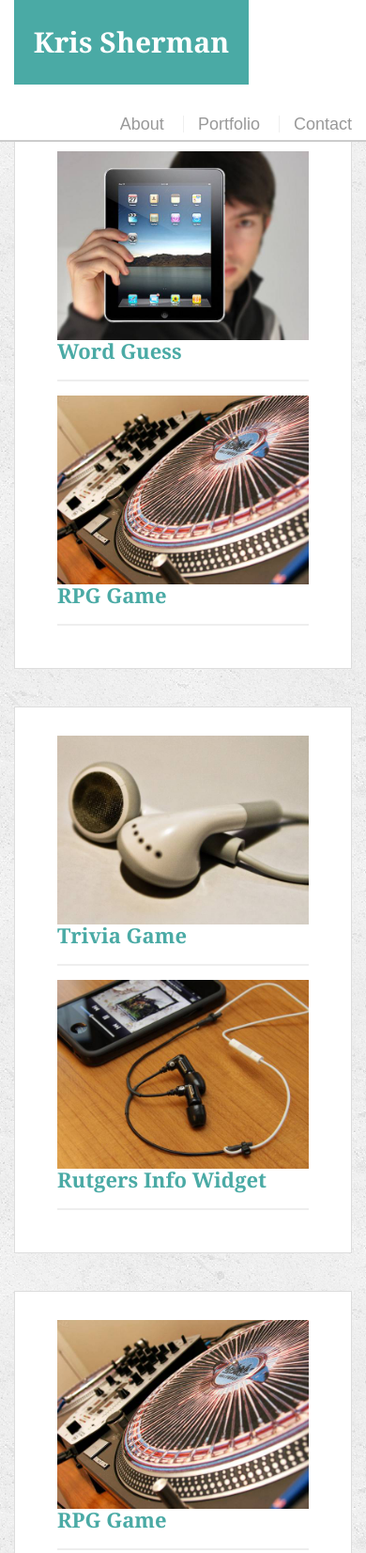
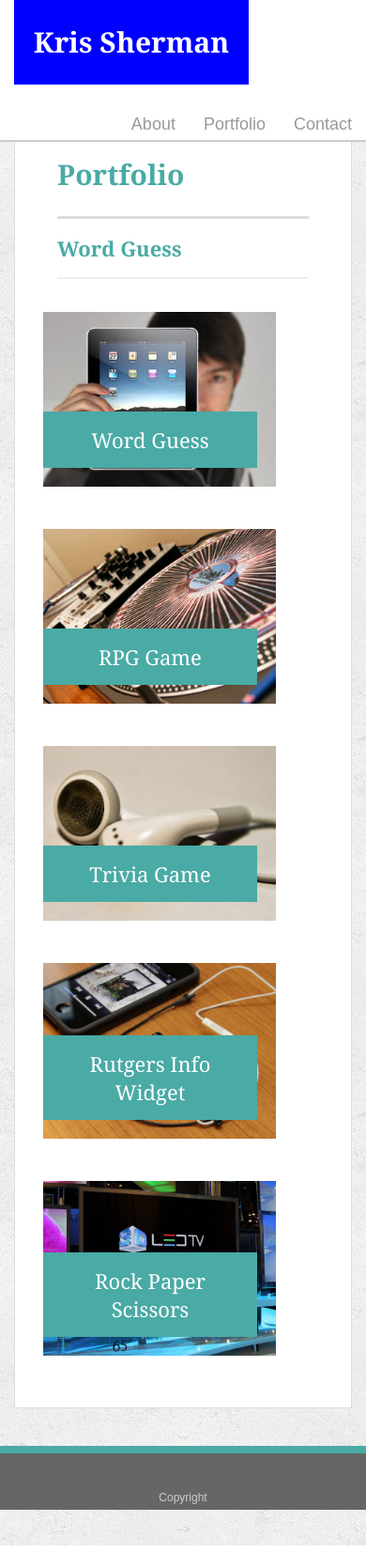
Before and after one commit to reanetsirk/bootstrap-portfolio, a plain HTML site: page portfolio.html in a window 390 px wide. Shown: the top 1653 px of the page at 94% size. Drawn offline with nearby package versions, Linux system fonts and the light colour scheme.

Commit message:
This is my second attempt to send the finished hmwk...smh

```diff
--- a/assets/css/style.css
+++ b/assets/css/style.css
@@ -224,3 +224,23 @@ input[type=submit] {
   background: #4aaaa5;
   border: 0 none;
 }
+
+#bio{
+  margin-top: 20px;
+}
+
+@media screen and (mid-width:980px)
+{ #logo { backgrouund: #4aaaa5;
+}
+}
+
+@media screen and (max-width: 768px) {
+  #logo {
+    background: yellow;
+  }
+}
+@media screen and (max-width: 640px) {
+  #logo {
+    background: blue;
+  }
+}
--- a/portfolio.html
+++ b/portfolio.html
@@ -3,37 +3,93 @@
 
 <head>
   <meta charset="UTF-8">
-
+  <meta name="viewport" content="width=device-width, initial-scale=1, shrink-to-fit=no">
   <link rel="stylesheet" href="https://stackpath.bootstrapcdn.com/bootstrap/4.3.1/css/bootstrap.min.css"
     integrity="sha384-ggOyR0iXCbMQv3Xipma34MD+dH/1fQ784/j6cY/iJTQUOhcWr7x9JvoRxT2MZw1T" crossorigin="anonymous">
-
-
+  <link rel="stylesheet" type="text/css" href="assets/css/style.css">
   <title>Portfolio | Kris Sherman</title>
-  <link rel="stylesheet" type="text/css" href="assets/css/style.css">
 </head>
 
 <body>
+  <div>
+    <div class="row"></div>
+    <div class="row"></div>
+    <div class="row"></div>
+    <div class="row"></div>
+    <div class="row"></div>
+  </div>
 
   <header id="masthead">
     <div class="container">
       <a href="index.html" id="logo">Kris Sherman</a>
       <nav>
-        <a href="index.html">About</a>
+        <!-- <a href="index.html">About</a>
         <a href="portfolio.html">Portfolio</a>
-        <a href="contact.html">Contact</a>
+        <a href="contact.html">Contact</a> -->
+        <ul class="nav nav-pills">
+          <li role="presentation" class="active"><a href="index.html">About</a></li>
+          <li role="presentation" class="active"><a href="portfolio.html">Portfolio</a></li>
+          <li role="presentation" class="active"><a href="contact.html">Contact</a></li>
+        </ul>
       </nav>
     </div>
   </header>
 
+  <!-- <div id="main-container" class="container">
+    <section class="main-section">
+      <div class="row main-section">
+        <div class="col-md-4 new-img"> -->
+
   <div id="main-container" class="container">
-    <div class="row main-section">
-      <div class="col-md-4 new-img">
+    <section class="main-section">
+      <div class="row"></div>
+      <div class="col-md-12">
+        <h1>Portfolio</h1>
 
+        <!-- <div class="work">
+          <img src="assets/images/technics-q-c-640-480-1.jpg" alt="Word Guess"> -->
+
+          <h3>Word Guess</h3>
+        </div>
+        <div class="work">
           <img src="assets/images/technics-q-c-640-480-1.jpg" alt="Word Guess">
 
           <h3>Word Guess</h3>
         </div>
-      <div class="col-md-4 new-img">
+        <div class="work">
+          <img src="assets/images/technics-q-c-640-480-2.jpg" alt="RPG Game">
+
+          <h3>RPG Game</h3>
+        </div>
+        <div class="work">
+          <img src="assets/images/technics-q-c-640-480-5.jpg" alt="Trivia Game">
+
+          <h3>Trivia Game</h3>
+        </div>
+        <div class="work">
+          <img src="assets/images/technics-q-c-640-480-7.jpg" alt="Rutgers Info Widget">
+
+          <h3>Rutgers Info Widget</h3>
+        </div>
+        <div class="work">
+          <img src="assets/images/technics-q-c-640-480-9.jpg" alt="Rock Paper Scissors">
+
+          <h3>Rock Paper Scissors</h3>
+        </div>
+
+    </section>
+
+  </div>
+
+  <footer>
+    <div class="Navbar navbar-default navbar-fixed-bottom">
+      <div class="container">
+        Copyright
+        <!-- <p class="nav-bar-text pull-left">Site Built By Kris Sherman</p> -->
+        <!-- <a class="navbar-buttom btn-danger btn pull-right">Subscriptions</a> -->
+      </div>
+    </div>
+    <!-- <div class="col-md-4 new-img">
 
     </div>
 
@@ -84,9 +140,10 @@
         <h3>Rock Paper Scissors</h3>
 
       </div>
-    </div>
 
     </div>
+    </section>
+    </div> -->
 
     <!-- <section class="main-section">
       <h1>Portfolio</h1>
@@ -109,7 +166,7 @@
 
     </section> -->
 
-  </div>
+    <!-- </div>
 
   <footer>
     <div class="container">
@@ -118,4 +175,4 @@
   </footer>
 </body>
 
-</html>
+</html> --> -->
```
Also changed, not shown: contact.html (+1 -0 lines), index.html (+1 -0 lines). Lines whose indentation alone changed are shown as unchanged.
